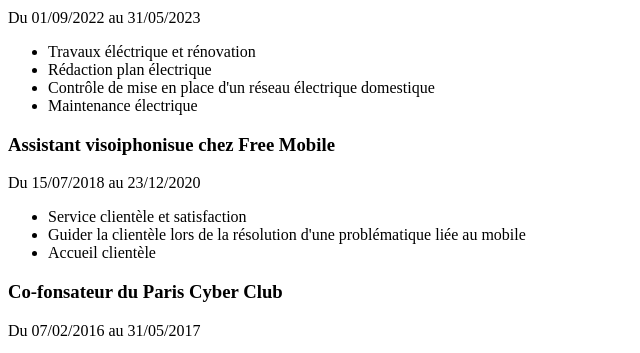
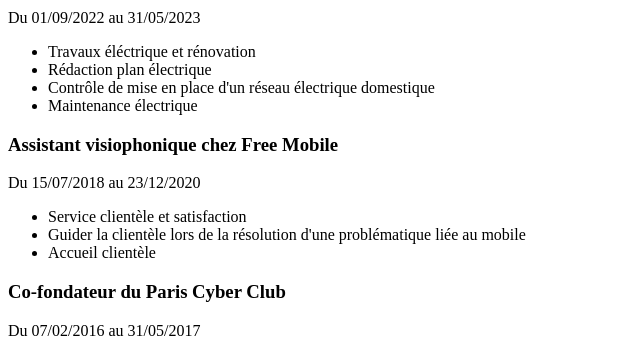
Before and after one commit to MaitreGobz/Mon-CV-en-ligne, a plain HTML site: page index.html in a window 1280 px wide. Shown: the part 960-1313 px from the top of the page, 0-640 px from the left. Drawn offline with Linux system fonts and the light colour scheme.

Commit message:
correct typos

```diff
--- a/index.html
+++ b/index.html
@@ -78,7 +78,7 @@
                     </ul>
                 </div>
                 <div>
-                    <h3>Assistant visoiphonisue chez Free Mobile</h3>
+                    <h3>Assistant visiophonique chez Free Mobile</h3>
                     <p>Du 15/07/2018 au 23/12/2020</p>
                     <ul>
                         <li>Service clientèle et satisfaction</li>
@@ -87,7 +87,7 @@
                     </ul>
                 </div>
                 <div>
-                    <h3>Co-fonsateur du Paris Cyber Club</h3>
+                    <h3>Co-fondateur du Paris Cyber Club</h3>
                     <p>Du 07/02/2016 au 31/05/2017</p>
                     <ul>
                         <li>Trésorier et secrétaire</li>
```
